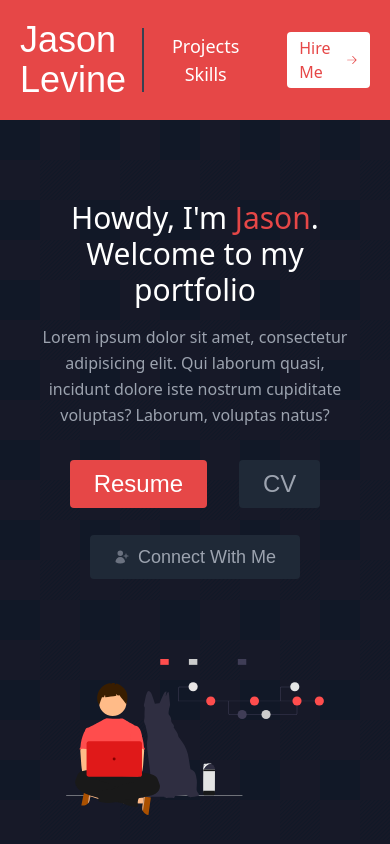
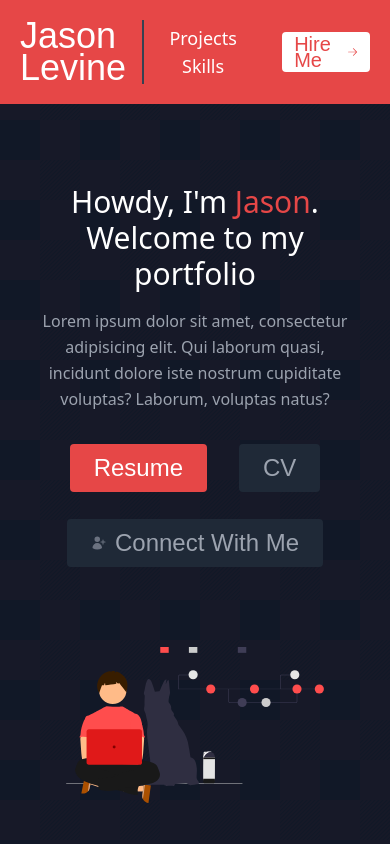
Before and after one commit to JsonLevine/jason-portfolio, a React (Create React App) app: page / in a window 390 px wide. Shown: the top 844 px of the page. Built offline with nearby package versions, Linux system fonts and the light colour scheme; the HTML template or start-up script is replaced by a standard one; a web font is replaced by a local one.

Commit message:
FONT UPDATES

```diff
--- a/src/components/About.jsx
+++ b/src/components/About.jsx
@@ -33,7 +33,7 @@ function About() {
                 <div className="xl:ml-[1.7rem] mt-[1.7rem] xl:mt-0 flex justify-center">
                   <a
                     href="#contact"
-                    className="transition ease-in-out duration-300 hover:-translate-y-1 hover:scale-110 jersey text-2xl inline-flex text-gray-400 bg-gray-800 border-0 py-2 px-6 focus:outline-none focus:bg-gray-700 hover:bg-gray-700 hover:text-white rounded text-lg">
+                    className="transition ease-in-out duration-300 hover:-translate-y-1 hover:scale-110 jersey text-2xl inline-flex text-gray-400 bg-gray-800 border-0 py-2 px-6 focus:outline-none focus:bg-gray-700 hover:bg-gray-700 hover:text-white rounded">
                     <UserPlusIcon className="w-4 mr-2 text-gray-500" />
                     Connect With Me
                   </a>
--- a/src/components/Navbar.jsx
+++ b/src/components/Navbar.jsx
@@ -68,7 +68,7 @@ function Navbar() {
 return (
     <header className="bg-custom-red md:sticky top-0 z-10">
       <div className="container mx-auto flex sm:flex-wrap p-5 flex-row justify-between items-center">
-        <a href="#"className="jersey font-medium text-white text-4xl">
+        <a href="#"className="jersey font-medium text-white text-4xl/8">
           Jason  <br className="sm:hidden"/>Levine
         </a>
         <nav className="text-lg block mr-auto ml-4 py-1 pl-4 border-l-2 border-gray-700	flex flex-wrap items-center text-white justify-center">
@@ -87,7 +87,7 @@ return (
         </a>
         <a
           href="#contact"
-          className="md:hidden inline-flex items-center bg-white border-0 py-1 px-3 ml-4 focus:outline-none focus:bg-gray-700 hover:bg-gray-700 rounded text-custom-red sm:mt-0">
+          className="md:hidden inline-flex items-center bg-white border-0 py-1 px-3 ml-4 jersey text-xl/4 focus:outline-none focus:bg-gray-700 hover:bg-gray-700 rounded text-custom-red sm:mt-0">
           Hire Me
           <ArrowRightIcon className="w-4 h-4 ml-1" />
         </a>
```
